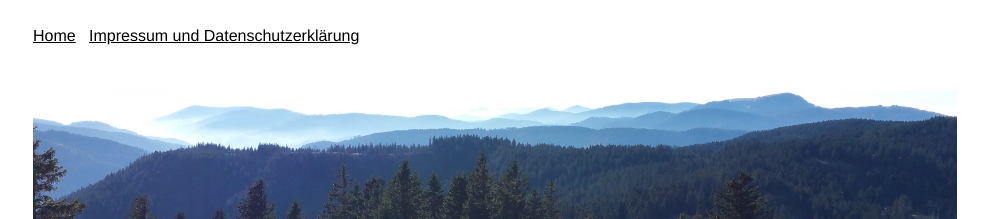
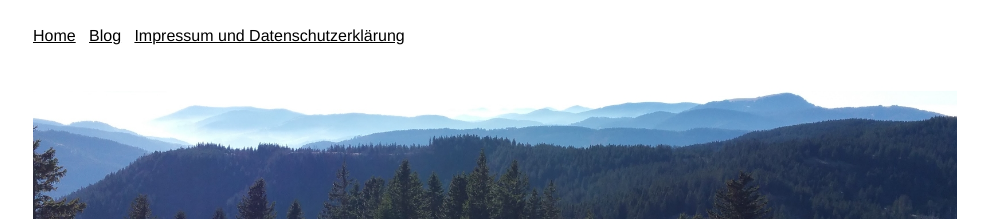
Before and after one commit to rettet-die-stille/rettet-die-stille.github.io, a Jekyll site: the page built from index.md, in a window 1280 px wide. Shown: the top 219 px of the page, without its empty margins (145-1133 px from the left). Built offline with Jekyll 4.4.1, drawn with Linux system fonts in a browser that asks for light colours.

Commit message:
Update _nav.html

```diff
--- a/_includes/_nav.html
+++ b/_includes/_nav.html
@@ -5,5 +5,6 @@
     </a>
     -->
     <a href="index.html">Home</a>&nbsp;&nbsp;
+    <a href="index.html">Blog</a>&nbsp;&nbsp;
     <a href="image.html">Impressum und Datenschutzerklärung</a>&nbsp;&nbsp;
 </div>
```
